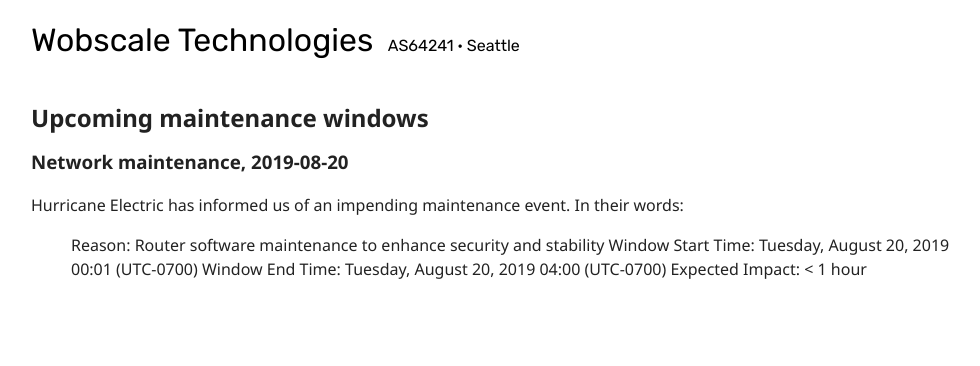
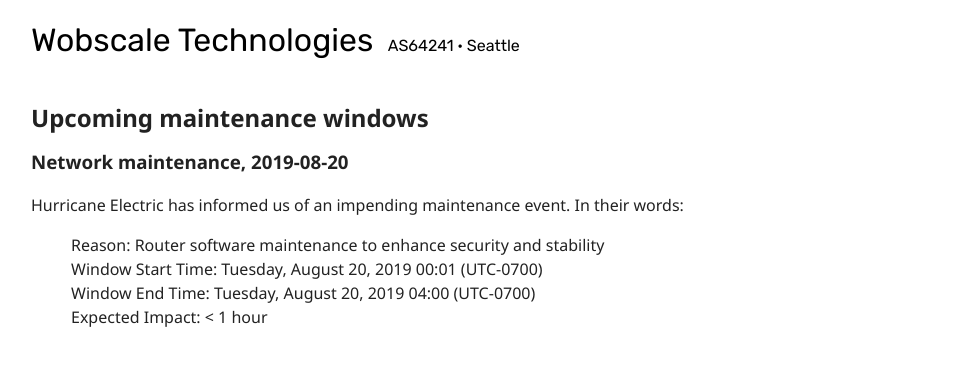
Before and after one commit to wobscale/status.wobscale.website, a Jekyll site: the page built from index.md, in a window 1280 px wide. Shown: the top 366 px of the page, without its empty margins (129-1109 px from the left). Built offline with Jekyll 4.4.1, drawn with Linux system fonts in a browser that asks for light colours; our own code applies the rules of GitHub Pages for plain Markdown files.

Commit message:
Add linebreaks to quote

```diff
--- a/index.md
+++ b/index.md
@@ -8,7 +8,7 @@ layout: "default"
 
 Hurricane Electric has informed us of an impending maintenance event. In their words:
 
-> Reason: Router software maintenance to enhance security and stability
-> Window Start Time: Tuesday, August 20, 2019 00:01 (UTC-0700)
-> Window End Time: Tuesday, August 20, 2019 04:00 (UTC-0700)
-> Expected Impact: < 1 hour
+> Reason: Router software maintenance to enhance security and stability <br />
+> Window Start Time: Tuesday, August 20, 2019 00:01 (UTC-0700) <br />
+> Window End Time: Tuesday, August 20, 2019 04:00 (UTC-0700) <br />
+> Expected Impact: < 1 hour <br />
```
